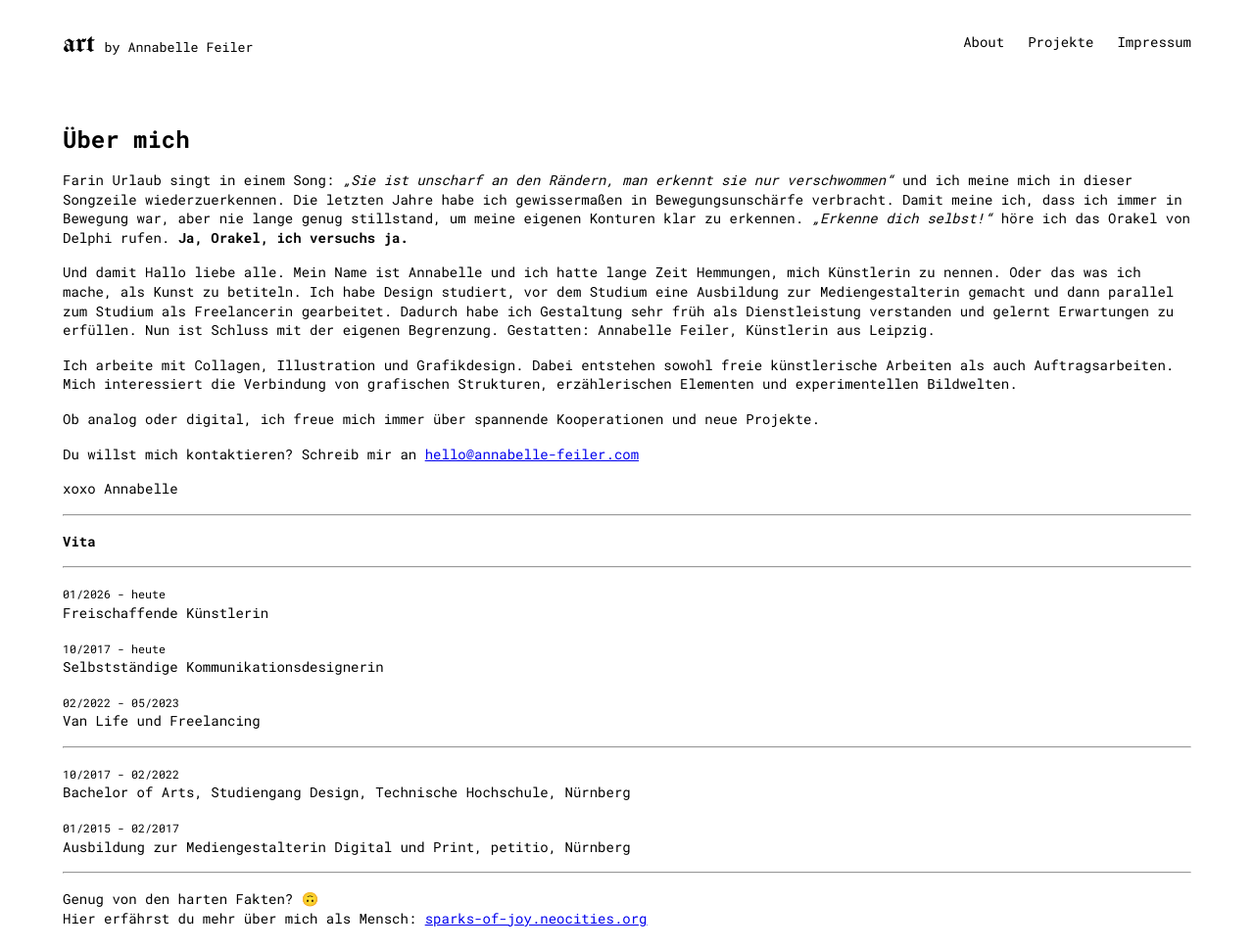
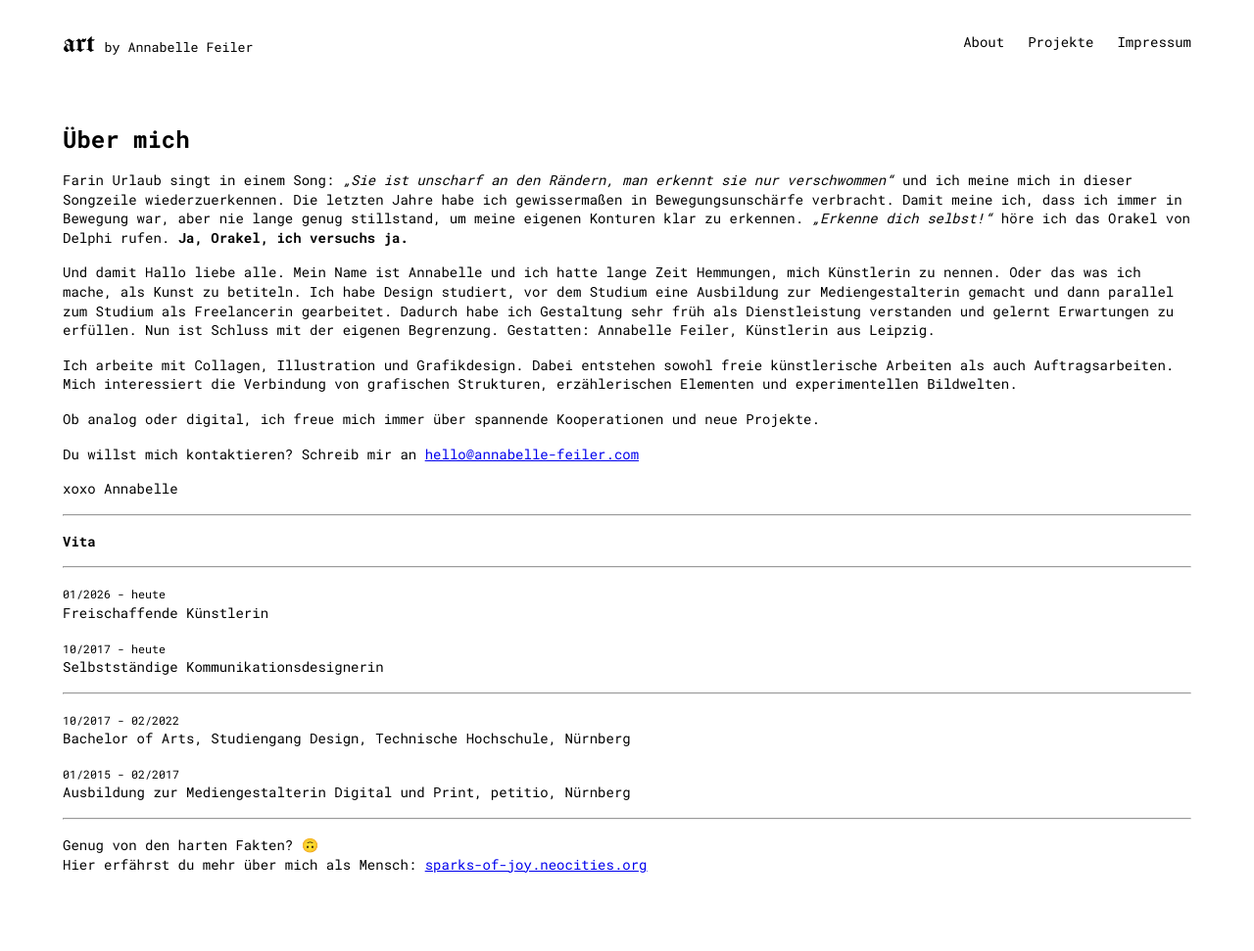
Before and after one commit to enaaacode/annabelle-feiler, a Jekyll site: the page built from about.md, in a window 1280 px wide. Shown: the whole page at 98% size. Built offline with Jekyll 4.4.1, drawn with Linux system fonts in a browser that asks for light colours; after the commit the page ends 916 px from its top, so only the background shows below that.

Commit message:
edit vita
Removed the section about 'Van Life und Freelancing' from the about.md file.

```diff
--- a/about.md
+++ b/about.md
@@ -30,9 +30,6 @@ Freischaffende Künstlerin
 <small>10/2017 - heute</small><br>
 Selbstständige Kommunikationsdesignerin
 
-<small>02/2022 - 05/2023</small><br>
-Van Life und Freelancing
-
 ---
 
 <small>10/2017 - 02/2022</small><br>
```
